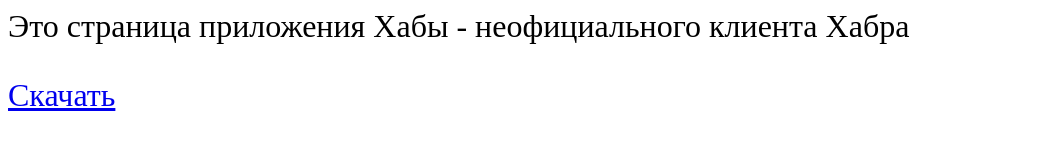
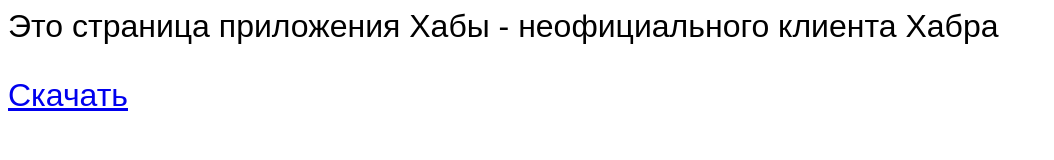
Before and after one commit to Garneg/Garneg.github.io, a plain HTML site: page hubs/index.html in a window 1280 px wide. Shown: the whole page, without its empty margins (0-1054 px from the left). Drawn offline with Linux system fonts and the light colour scheme.

Commit message:
set default font to arial

```diff
--- a/hubs/index.html
+++ b/hubs/index.html
@@ -4,6 +4,8 @@
     <style>
         body {
             font-size: 32px;
+            font-style: normal;
+            font-family: Arial, Helvetica, sans-serif;
         }
     </style>
 </head>
```
